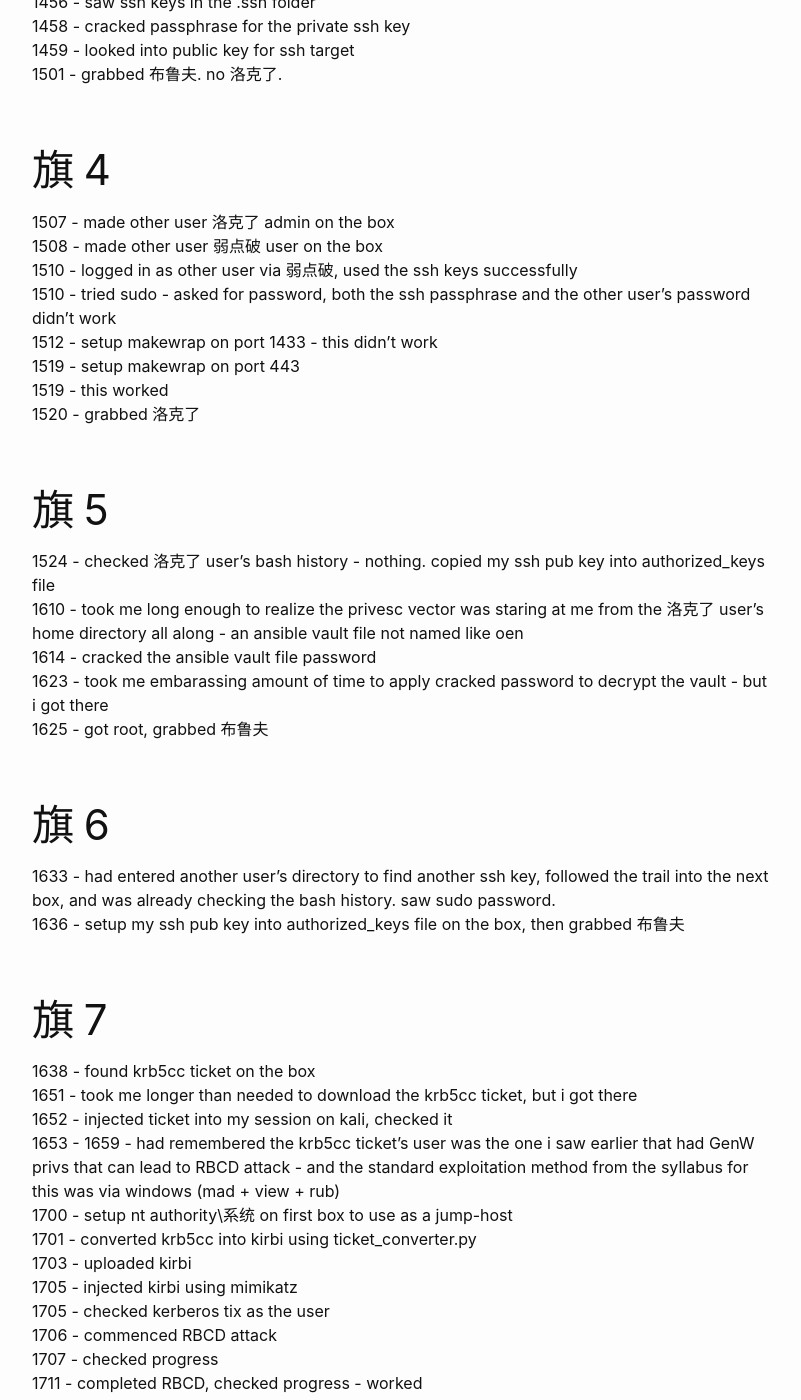
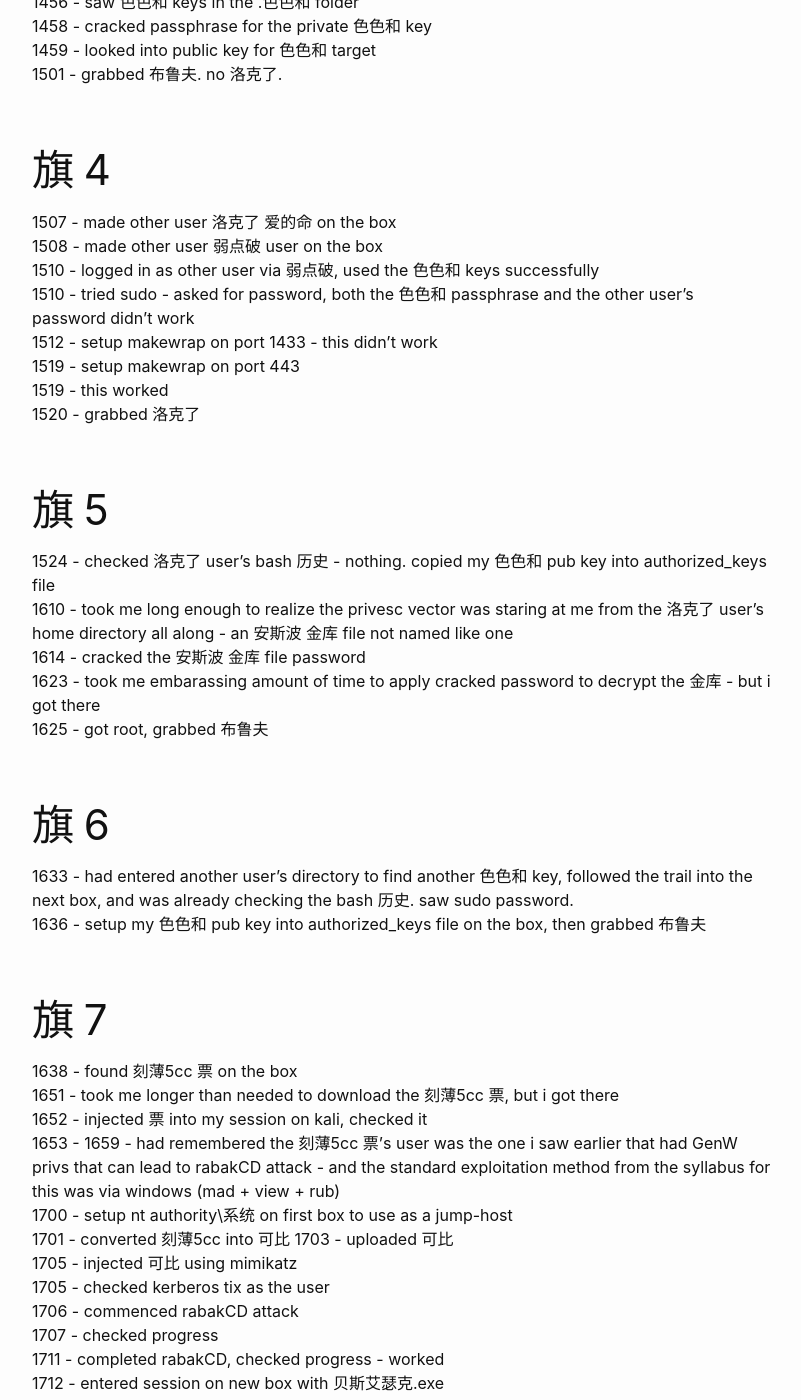
Before and after one commit to ongyuann/ongyuann.github.io, a Jekyll site: the page built from _posts/2022-01-08-post-mortem-2.md, in a window 1280 px wide and 1400 px high, scrolled down 2522 px. Shown: the whole window, without its empty margins (238-1039 px from the left). Built offline with Jekyll 4.4.1, drawn with Linux system fonts in a browser that asks for light colours; some of the changed text lies outside the part shown.

Commit message:
Update 2022-01-08-post-mortem-2.md

```diff
--- a/_posts/2022-01-08-post-mortem-2.md
+++ b/_posts/2022-01-08-post-mortem-2.md
@@ -45,65 +45,65 @@
 # 旗 3
 1309 - thought about using fodhelper to bypass uac
 1309 - thought really hard about it
-1310 - gave up that avenue and setup chisel
-1312 - setup 洛克了 admin 'jack'
-1317 - added 'jack' to 弱点破 users
+1310 - gave up that avenue and setup 雕
+1312 - setup 洛克了 爱的命 '杰克'
+1317 - added '杰克' to 弱点破 users
 1318 - setup met proxy - not sure why i did that
 1337 - attempted to setup rs.txt - again not sure why i did that
 1413 - enumerated domain using 权力view using techniques learnt from the syllabas - noticed a user with GenW privs, noted that down.
 1415 - 弱点破'ed into box 1 as first user - not sure why i did that
-1427 - tried visiting webpage on internal box via box 1 - didn't look exploitable
-1429 - sprayed first user's creds with crackmapexec - looked promising but no admin
+1427 - tried visiting 网page on internal box via box 1 - didn't look exploitable
+1429 - sprayed first user's creds with crackmapexec - looked promising but no 爱的命
 1430 - first user's creds could login 每时刻 on another internal box
 1432 - saw 连ed 每时刻 server on the box
 1437 - tried relaying 每时刻 hash on a logical target - didn't work
-1438 - 1449 - guessed the first box's admin creds could be the same on another logical target - and yes it was
+1438 - 1449 - guessed the first box's 爱的命 creds could be the same on another logical target - and yes it was
 1450 - prepared runspace hollow
 1452 - prepared runspace hollow again - not sure why i had to
-1453 - ran runspace hollow via impacket-psexec 壳 on the logical target
+1453 - ran runspace hollow via im包-贝斯艾瑟克 壳 on the logical target
 1455 - met callback as nt authority\系统 on the logical target
 1455 - hashdump worked. saw another user on the box
-1456 - saw .ssh folder on the other user's home folder
-1456 - saw ssh keys in the .ssh folder
-1458 - cracked passphrase for the private ssh key
-1459 - looked into public key for ssh target
+1456 - saw .色色和 folder on the other user's home folder
+1456 - saw 色色和 keys in the .色色和 folder
+1458 - cracked passphrase for the private 色色和 key
+1459 - looked into public key for 色色和 target
 1501 - grabbed 布鲁夫. no 洛克了.
 
 # 旗 4
-1507 - made other user 洛克了 admin on the box
+1507 - made other user 洛克了 爱的命 on the box
 1508 - made other user 弱点破 user on the box
-1510 - logged in as other user via 弱点破, used the ssh keys successfully
-1510 - tried sudo - asked for password, both the ssh passphrase and the other user's password didn't work
+1510 - logged in as other user via 弱点破, used the 色色和 keys successfully
+1510 - tried sudo - asked for password, both the 色色和 passphrase and the other user's password didn't work
 1512 - setup makewrap on port 1433 - this didn't work
 1519 - setup makewrap on port 443
 1519 - this worked
 1520 - grabbed 洛克了
 
 # 旗 5
-1524 - checked 洛克了 user's bash history - nothing. copied my ssh pub key into authorized_keys file
-1610 - took me long enough to realize the privesc vector was staring at me from the 洛克了 user's home directory all along - an ansible vault file not named like oen
-1614 - cracked the ansible vault file password
-1623 - took me embarassing amount of time to apply cracked password to decrypt the vault - but i got there
+1524 - checked 洛克了 user's bash 历史 - nothing. copied my 色色和 pub key into authorized_keys file
+1610 - took me long enough to realize the privesc vector was staring at me from the 洛克了 user's home directory all along - an 安斯波 金库 file not named like one
+1614 - cracked the 安斯波 金库 file password
+1623 - took me embarassing amount of time to apply cracked password to decrypt the 金库 - but i got there
 1625 - got root, grabbed 布鲁夫
 
 # 旗 6
-1633 - had entered another user's directory to find another ssh key, followed the trail into the next box, and was already checking the bash history. saw sudo password.
-1636 - setup my ssh pub key into authorized_keys file on the box, then grabbed 布鲁夫
+1633 - had entered another user's directory to find another 色色和 key, followed the trail into the next box, and was already checking the bash 历史. saw sudo password.
+1636 - setup my 色色和 pub key into authorized_keys file on the box, then grabbed 布鲁夫
 
 # 旗 7
-1638 - found krb5cc ticket on the box
-1651 - took me longer than needed to download the krb5cc ticket, but i got there
-1652 - injected ticket into my session on kali, checked it
-1653 - 1659 - had remembered the krb5cc ticket's user was the one i saw earlier that had GenW privs that can lead to RBCD attack - and the standard exploitation method from the syllabus for this was via windows (mad + view + rub)
+1638 - found 刻薄5cc 票 on the box
+1651 - took me longer than needed to download the 刻薄5cc 票, but i got there
+1652 - injected 票 into my session on kali, checked it
+1653 - 1659 - had remembered the 刻薄5cc 票's user was the one i saw earlier that had GenW privs that can lead to rabakCD attack - and the standard exploitation method from the syllabus for this was via windows (mad + view + rub)
 1700 - setup nt authority\系统 on first box to use as a jump-host
-1701 - converted krb5cc into kirbi using ticket_converter.py
-1703 - uploaded kirbi
-1705 - injected kirbi using mimikatz
+1701 - converted 刻薄5cc into 可比
+1703 - uploaded 可比
+1705 - injected 可比 using mimikatz
 1705 - checked kerberos tix as the user
-1706 - commenced RBCD attack
+1706 - commenced rabakCD attack
 1707 - checked progress
-1711 - completed RBCD, checked progress - worked
-1712 - entered session on new box with psexec.exe
+1711 - completed rabakCD, checked progress - worked
+1712 - entered session on new box with 贝斯艾瑟克.exe
 1713 - killdef
 1715 - ran runspace
 1715 - met called
@@ -111,19 +111,19 @@
 
 # 旗 8
 1724 - setup 弱点破 and 弱点破 with hash on the box
-1727 - add current user as 洛克了 admin and 弱点破 user on the box
+1727 - add current user as 洛克了 爱的命 and 弱点破 user on the box
 1729 - 弱点破'ed into the box as the user, and saw some blackmagicfuckery going on
 1743 - still didn't know what was happening, or how to proceed
 
 1927 - still stuck - had checked smbmap to see a writable folder on another box, but saw there's a process that would remove files in the folder every ~5 minutes.
 1955 - attempted to makelat to attempt lat movement to that other box after having copied hollow.exe to that writable folder
 1956 - finished compiling lat - i was using devbox to compile my exploits, and this didn't help against the time limit
-2008 - apparently lat didn't work, so was checking out cifs privs by listing kerberos tickets - key lessin: see who the "client" is when klisting
+2008 - apparently lat didn't work, so was checking out cifs privs by listing kerberos 票s - key lesson: see who the "client" is when klisting
 
 2053 - tried cracking 每时刻 hash from another box - no luck
 
-2225 - tried looking deeper into blood狗 for any avenues - no luck
-2227 - tried looking deeper via 权力view - here i was enumerating domain groups for any possible privs blood狗 might have missed
+2225 - tried looking deeper into 血狗 for any avenues - no luck
+2227 - tried looking deeper via 权力view - here i was enumerating domain groups for any possible privs 血狗 might have missed
 2227 - checked out other groups / users in the domain - here i thought i could phish them, but all the addresses didn't work as email destinations (first box's smtp didn't recognize them as email destinations)
 
 2228 - 2242 - was about to head to sleep and try again, when i had the idea to check whether $ accounts could login 每时刻
@@ -139,8 +139,8 @@
 2301 - setup first stage of 别林斯布负了 by listening with 管道管道
 2302 - triggered 斯波三倍了 to complete second stage of 别林斯布负了, 管道管道 executed 权力壳 runner
 2304 - met called back, killdef
-2308 - setup 弱点破, used first box as jumphost, used mimikatz to pass admin hash and open 弱点破 restrictedadmin
-2310 - grabbed 洛克了 (no 布鲁夫 altho admin)
+2308 - setup 弱点破, used first box as jumphost, used mimikatz to pass 爱的命 hash and open 弱点破 restricted爱的命
+2310 - grabbed 洛克了 (no 布鲁夫 altho 爱的命)
 
 # 旗 9
 2316 - used 电脑厨师 to 权力壳-base64-encode a 权力壳 cradle
@@ -165,51 +165,51 @@
 
 0219 - 0541 - break, back, break, back, break, back..
 
-0542 - wondered if 终点 box could use nearby db to tunnel out to me, by setting up chisel 连 between nearby db and db closest to me
-0546 - setup chisel 连s between said dbs - would give up this avenue after thinking twice
+0542 - wondered if 终点 box could use nearby db to tunnel out to me, by setting up 雕 连 between nearby db and db closest to me
+0546 - setup 雕 连s between said dbs - would give up this avenue after thinking twice
 0554 - tried 字按scan - failed
 
-0657 - was where i realized i could replace the 字按 admin user's password hash with my own, so generated a 字按 hash of "P@ssw0rd"
-0659 - updated 字按 database with my admin password
+0657 - was where i realized i could replace the 字按 爱的命 user's password hash with my own, so generated a 字按 hash of "P@ssw0rd"
+0659 - updated 字按 database with my 爱的命 password
 0702 - hit some snags with 权力壳 special character quirks (the dollar sign)
 0703 - fix the snag
-0704 - login as admin worked
-0708 - saw that i could edit php pages and visit them
+0704 - login as 爱的命 worked
+0708 - saw that i could edit 配合配 pages and visit them
 0708 - at Appearance -> Edit Themes
-0712 - inserted php web壳 code and got code exec
+0712 - inserted 配合配 网壳 code and got code exec
 0713 - checked 四部了er service running on the box
 0719 - but confirmed the box can't reach me
 0746 - checked out some apparently important 字按 秘密 file, but was gibberish
 0748 - kept at finding any possible 秘密s
-0821 - could upload file.txt and certutil -decode successfully via web壳
-0823 - saw that i could reliably upload files via web壳
+0821 - could upload file.txt and certutil -decode successfully via 网壳
+0823 - saw that i could reliably upload files via 网壳
 
-0824 - 1244 - found no routes into 终点 box, and had convinced myself that web壳 was a dead end. heavily considered resigning to fate.
+0824 - 1244 - found no routes into 终点 box, and had convinced myself that 网壳 was a dead end. heavily considered resigning to fate.
 
 1245 - went back to enum db more
 1316 - and enum db more
 
 1547 - had a brainwave - 终点 box couldn't egress out to me, but what if i could dump creds then use creds to ingress into 终点 box instead? started making mini蛋 for 勒索啥 dumping
-1554 - obviously mini蛋 wouldn't work without admin priv - only obvious choice was to choose to use 管道管道 to run mini蛋 with 系统 priv, if that would even work - but i had to give it a try
+1554 - obviously mini蛋 wouldn't work without 爱的命 priv - only obvious choice was to choose to use 管道管道 to run mini蛋 with 系统 priv, if that would even work - but i had to give it a try
 1559 - ..and then it actually worked
 1559 - it actually worked!!!
 1559 - took another screenshot of 斯波三倍了 output just for security
 1559 - 勒索啥.对面破 with 47mb now just sitting on the box - but i couldn't download since it was created by 系统, and i was just a normal service user
 1610 - tried using 管道管道 to run icacls to change 勒索啥.对面破 permissions
 1614 - 管道管道 ran as intended - but still not enough privs
-1616 - then another brainwave - why not create 洛克了 admin user, a la normal service abuse? wrote 管道管道 to do this
+1616 - then another brainwave - why not create 洛克了 爱的命 user, a la normal service abuse? wrote 管道管道 to do this
 1618 - 管道管道 ran as intended
-1620 - just now was creating jack, now was adding jack to 洛克了 admin group
+1620 - just now was creating 杰克, now was adding 杰克 to 洛克了 爱的命 group
 1621 - ran as intended - and then it didn't work
-1634 - but then i recalled 5985 on the box, so added jack to remote management users
+1634 - but then i recalled 五九八五 on the box, so added 杰克 to 远程管理 users
 1639 - tested it on devbox and realized 命令 prompt absolutely _hates_ with single quotes for strings
-1643 - 管道管道 ran as intended and added jack to remote management users
+1643 - 管道管道 ran as intended and added 杰克 to 远程管理 users
 1643 - and then i really could login.
 1711 - used 管道管道 to killdef
-1716 - realized even when logged in as jack with 洛克了 admin membership, i was still low-priv. very effective uac at work - so again consulted stackoverflow and tried icacls to grant privs on 勒索啥.对面破
-1735 - was when i 终点ly had the biggest brainwave - write a 权力壳 script as 洛克了 admin, then simply make 管道管道 keep running that script with 系统 privs
+1716 - realized even when logged in as 杰克 with 洛克了 爱的命 membership, i was still low-priv. very effective uac at work - so again consulted stackoverflow and tried icacls to grant privs on 勒索啥.对面破
+1735 - was when i 终点ly had the biggest brainwave - write a 权力壳 script as 洛克了 爱的命, then simply make 管道管道 keep running that script with 系统 privs
 1737 - worked
 1755 - made myself 弱点破 into the 终点 box - surreal
 1755 - captured screenshot of my script just for security
 1757 - saw 秘密, but didn't open it since i was on 弱点破, and that wouldn't count
-1804 - impacket-psexec in with admin hash, grabbed 秘密
+1804 - im包-贝斯艾瑟克 in with 爱的命 hash, grabbed 秘密
```
Also changed, not shown: other parts of _posts/2022-01-08-post-mortem-2.md (+2 -2 lines).
